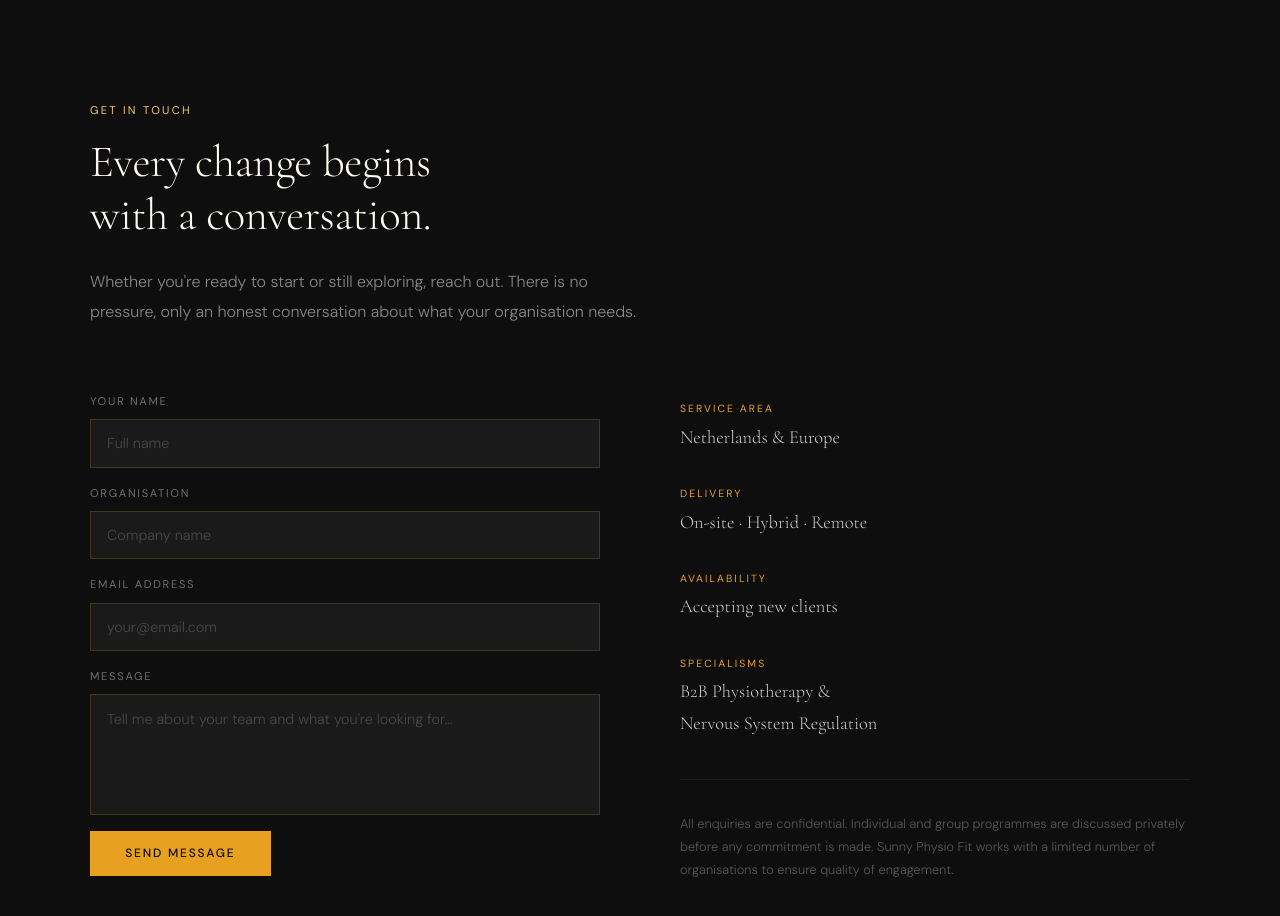
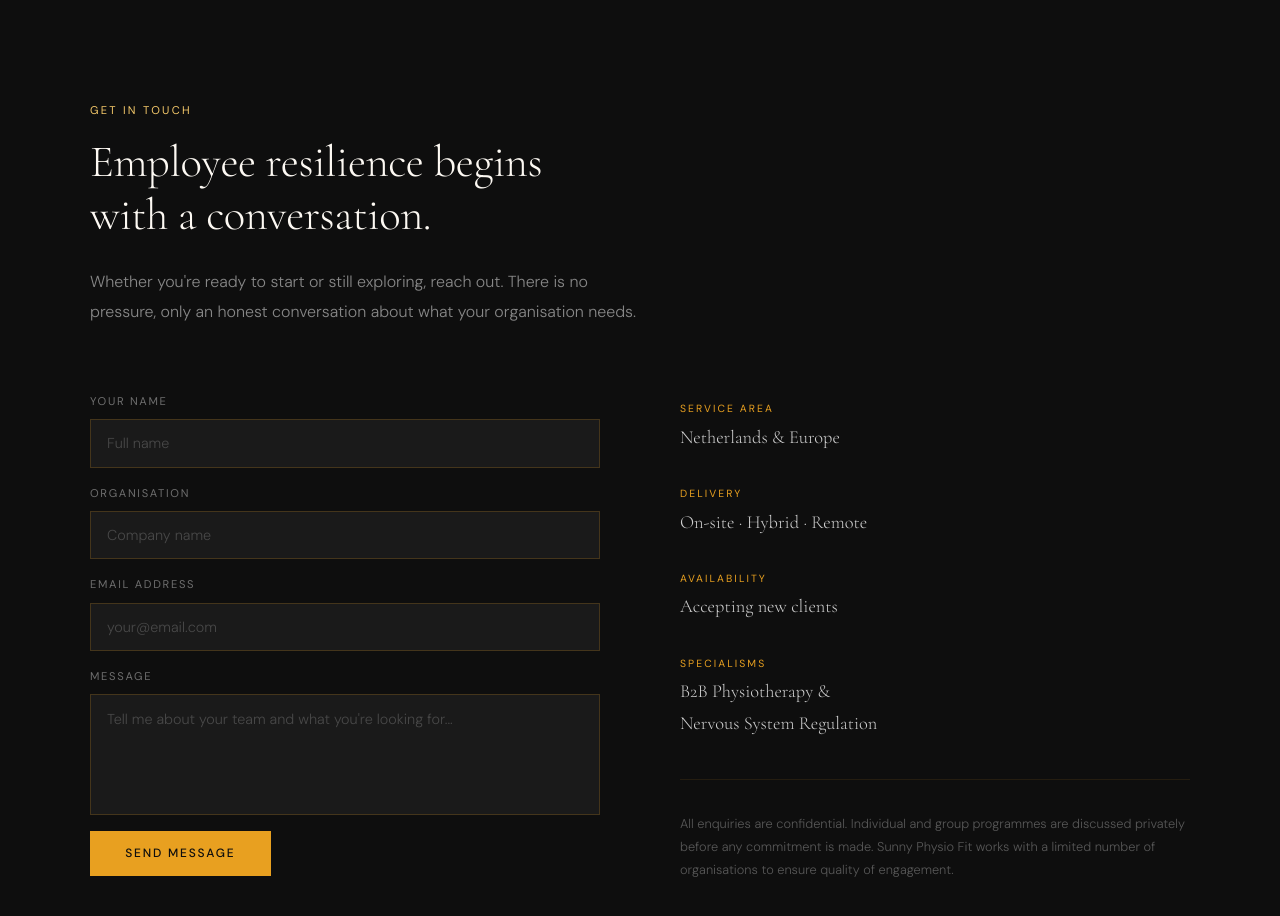
Before and after one commit to SunnyPhysio/Sunny-Physio-Fit, a plain HTML site: page index.html in a window 1280 px wide. Shown: the part 6780-7696 px from the top of the page. Drawn offline with nearby package versions, Linux system fonts and the light colour scheme.

Commit message:
Update index.html

```diff
--- a/index.html
+++ b/index.html
@@ -1184,7 +1184,7 @@
 <section class="contact" id="contact">
   <div class="section-inner">
     <p class="section-eyebrow reveal">Get in Touch</p>
-    <h2 class="section-title reveal">Every change begins<br>with a conversation.</h2>
+    <h2 class="section-title reveal">Employee resilience begins<br>with a conversation.</h2>
     <p class="section-lead reveal">Whether you're ready to start or still exploring, reach out. There is no pressure, only an honest conversation about what your organisation needs.</p>
     <div class="contact-grid">
       <form class="contact-form reveal" action="https://formspree.io/f/xojzqjgb" method="POST" onsubmit="handleSubmit(event)">
```
